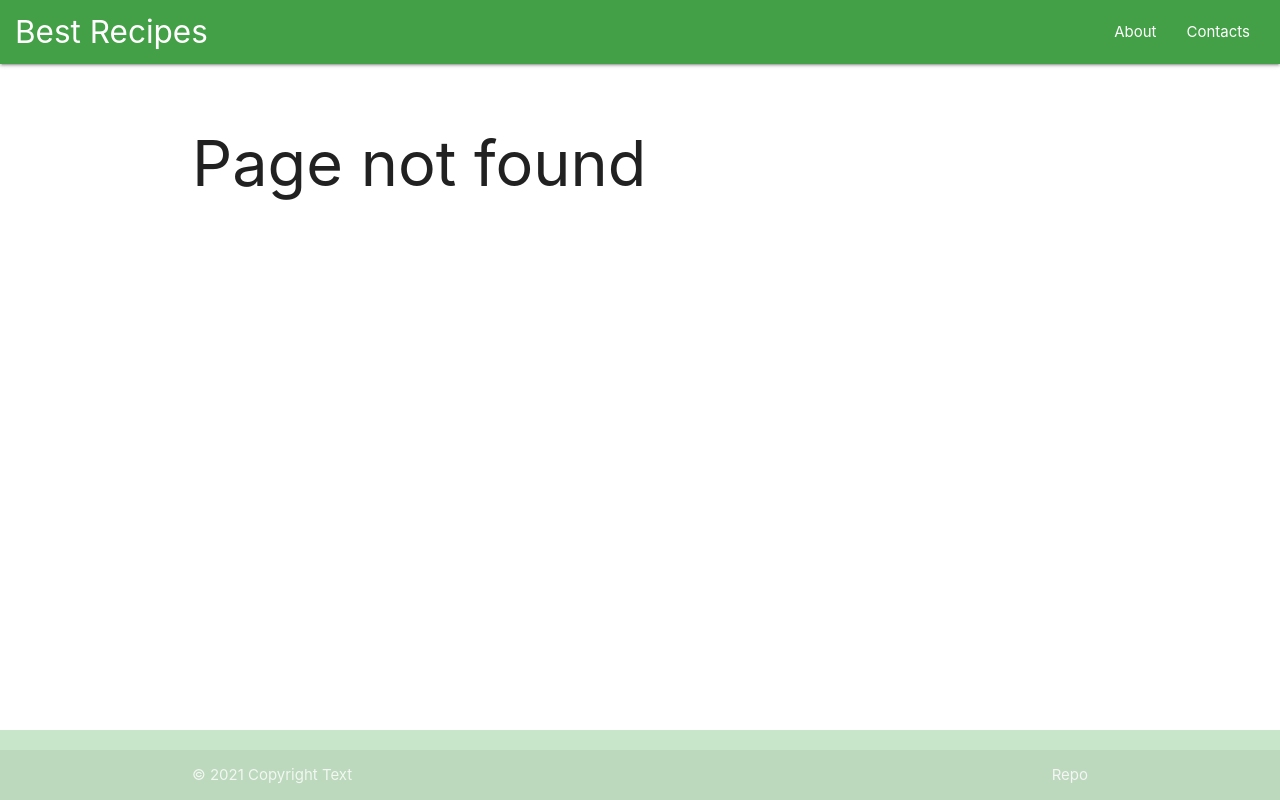
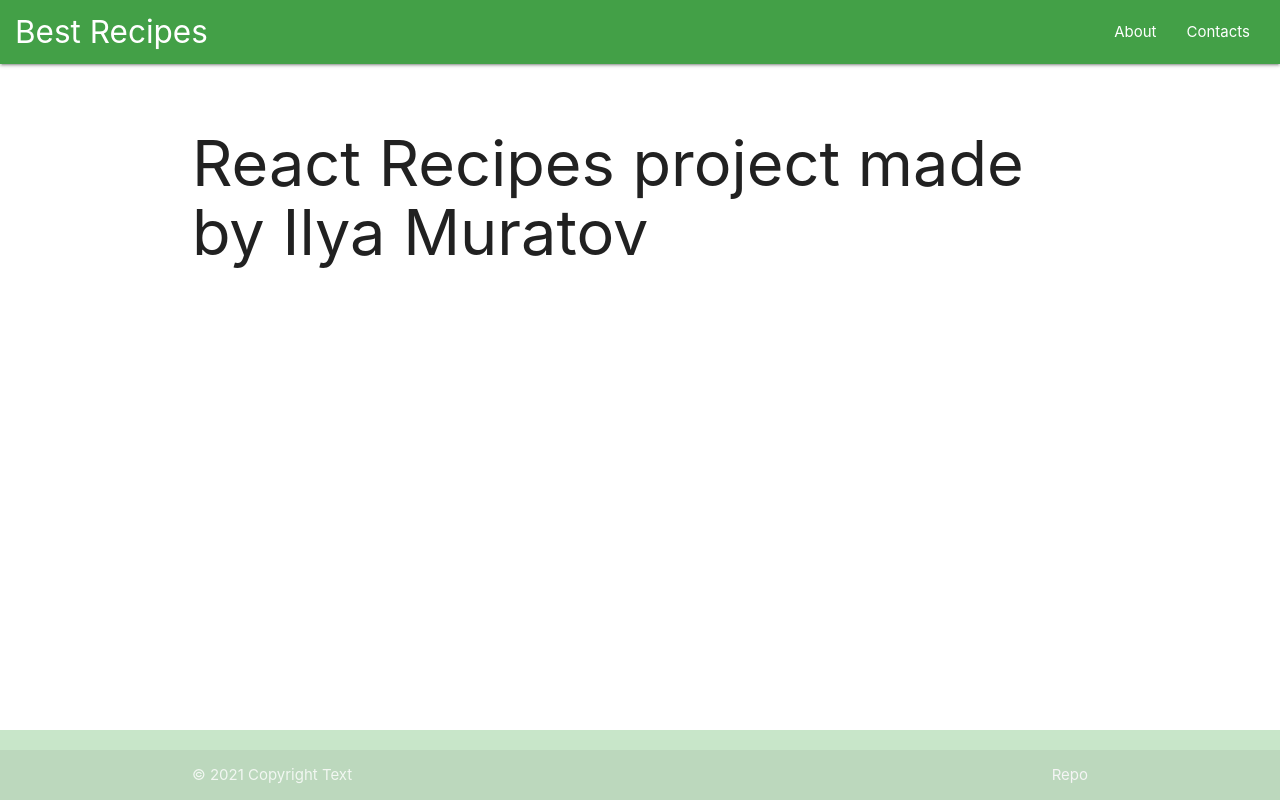
Before and after one commit to IlyaMur/best-recipes_app, a React (Create React App) app: page /best-recipes_app/about in a window 1280 px wide. Before the commit this address had no page. Built offline with nearby package versions, Linux system fonts and the light colour scheme.

Commit message:
add basename for correct routes

```diff
--- a/package.json
+++ b/package.json
@@ -1,11 +1,13 @@
 {
   "name": "react-recipes",
+  "homepage": "https://ilyamur.github.io/best-recipes_app",
   "version": "0.1.0",
   "private": true,
   "dependencies": {
     "@testing-library/jest-dom": "^5.11.4",
     "@testing-library/react": "^11.1.0",
     "@testing-library/user-event": "^12.1.10",
+    "gh-pages": "^3.2.3",
     "react": "^17.0.2",
     "react-dom": "^17.0.2",
     "react-router-dom": "^5.3.0",
@@ -16,7 +18,9 @@
     "start": "react-scripts start",
     "build": "react-scripts build",
     "test": "react-scripts test",
-    "eject": "react-scripts eject"
+    "eject": "react-scripts eject",
+    "predeploy": "npm run build",
+    "deploy": "gh-pages -d build"
   },
   "eslintConfig": {
     "extends": [
--- a/src/App.js
+++ b/src/App.js
@@ -11,7 +11,7 @@ import { Recipe } from "./pages/Recipe";
 function App() {
   return (
     <>
-      <Router>
+      <Router basename="/best-recipes_app">
         <Header />
         <main className="container content">
           <Switch>
--- a/src/components/Footer.jsx
+++ b/src/components/Footer.jsx
@@ -6,7 +6,7 @@ function Footer() {
           © {new Date().getFullYear()} Copyright Text
           <a
             className="grey-text text-lighten-4 right"
-            href="https://github.com/IlyaMur/react_shop"
+            href="https://github.com/IlyaMur/best-recipes_app"
             target="_blank"
             rel="noreferrer"
           >
--- a/src/pages/About.jsx
+++ b/src/pages/About.jsx
@@ -1,5 +1,5 @@
 function About() {
-  return <h1>Hello, from About page</h1>;
+  return <h1>React Recipes project made by Ilya Muratov</h1>;
 }
 
 export { About };
--- a/src/pages/Contact.jsx
+++ b/src/pages/Contact.jsx
@@ -1,5 +1,5 @@
 function Contact() {
-  return <h1>Hello, from Contact page</h1>;
+  return <h3>Author: https://github.com/IlyaMur/</h3>;
 }
 
 export { Contact };
```
Also changed, not shown: 1 other file (tests, documents, lock files or other folders).
